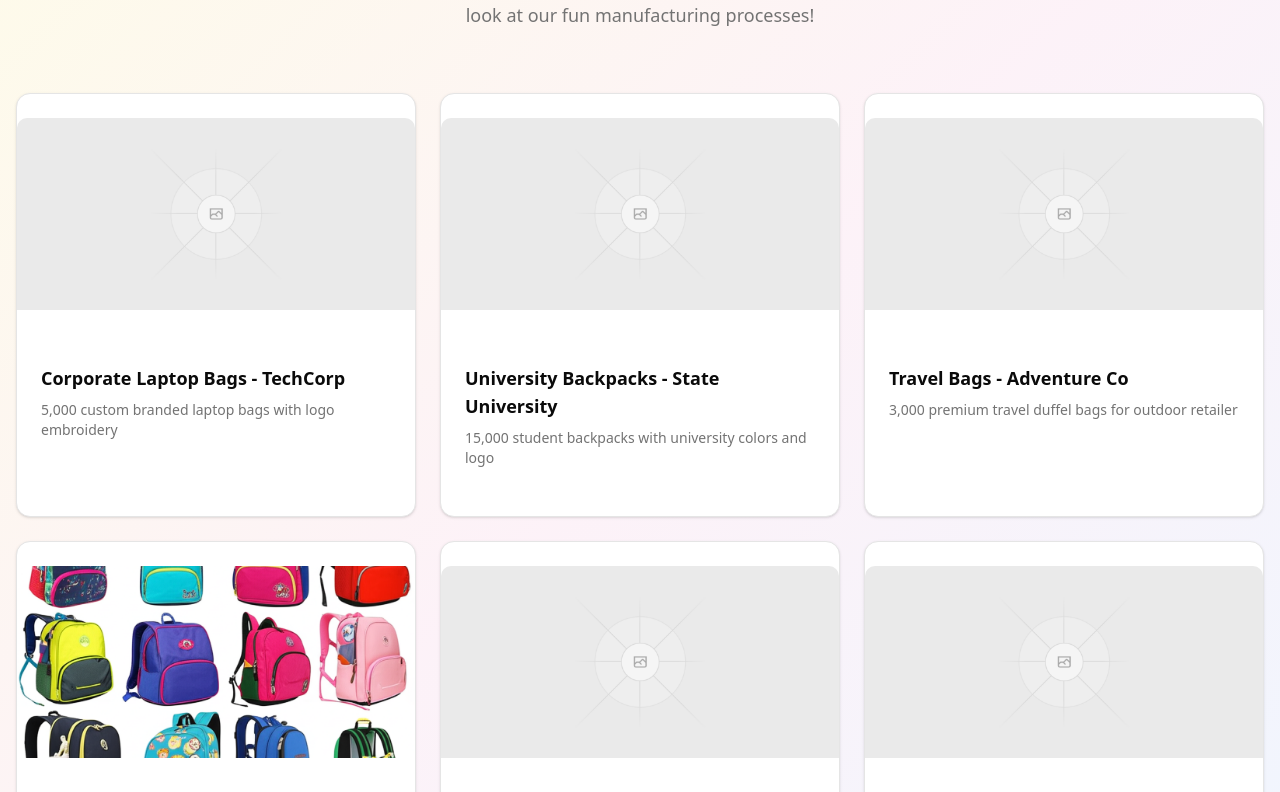
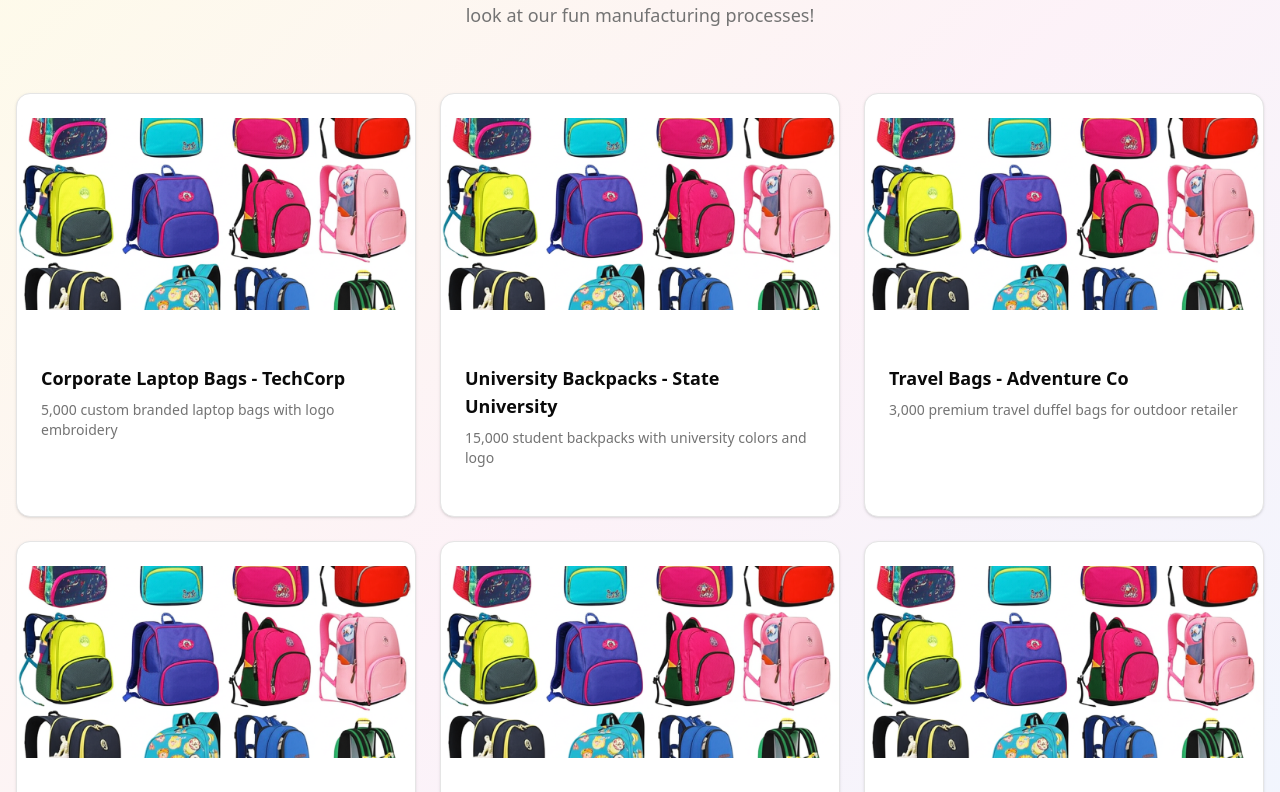
Before and after one commit to Hamzanaseer514/zaheerBagsWeb, a Next.js app: page / in a window 1280 px wide. Shown: the part 5308-6100 px from the top of the page. Built offline with nearby package versions, Linux system fonts and the light colour scheme.

Commit message:
update the design

```diff
--- a/app/page.tsx
+++ b/app/page.tsx
@@ -605,17 +605,17 @@ export default function SchoolBagLanding() {
               {
                 title: "Corporate Laptop Bags - TechCorp",
                 description: "5,000 custom branded laptop bags with logo embroidery",
-                image: "/placeholder-xte70.png",
+                image: "/colorful-ergonomic-school-bags.png",
               },
               {
                 title: "University Backpacks - State University",
                 description: "15,000 student backpacks with university colors and logo",
-                image: "/placeholder-icyhu.png",
+                image: "/colorful-ergonomic-school-bags.png",
               },
               {
                 title: "Travel Bags - Adventure Co",
                 description: "3,000 premium travel duffel bags for outdoor retailer",
-                image: "/placeholder-9dr53.png",
+                image: "/colorful-ergonomic-school-bags.png",
               },
               {
                 title: "School Bags - Education District",
@@ -625,12 +625,12 @@ export default function SchoolBagLanding() {
               {
                 title: "Sports Bags - Athletic League",
                 description: "8,000 team sports bags with custom team logos",
-                image: "/placeholder-gusxi.png",
+                image: "/colorful-ergonomic-school-bags.png",
               },
               {
                 title: "Manufacturing Process",
                 description: "Inside our state-of-the-art production facility",
-                image: "/placeholder-9af38.png",
+                image: "/colorful-ergonomic-school-bags.png",
               },
             ].map((item, index) => (
               <Card key={index} className="group hover:shadow-xl transition-all duration-300">
@@ -866,7 +866,7 @@ export default function SchoolBagLanding() {
                 <CardContent className="pt-6">
                   <div className="flex mb-4">
                     {[...Array(testimonial.rating)].map((_, i) => (
-                      <Star key={i} className="h-5 w-5 fill-accent text-accent" />
+                      <Star key={i} className="h-5 w-5 fill-accent text-yellow-500" />
                     ))}
                   </div>
                   <blockquote className="text-muted-foreground mb-4 leading-relaxed">"{testimonial.quote}"</blockquote>
@@ -924,7 +924,7 @@ export default function SchoolBagLanding() {
                 </div>
                 <Button
                   size="lg"
-                  className="w-full text-lg py-6 bg-gradient-to-r from-yellow-400 to-orange-500 hover:from-yellow-500 hover:to-orange-600 text-white font-bold"
+                  className="w-full text-sm sm:text-md md:text-lg py-6 bg-gradient-to-r from-yellow-400 to-orange-500 hover:from-yellow-500 hover:to-orange-600 text-white font-bold"
                 >
                   Get Free School Bag Samples! 🎒
                 </Button>
```
